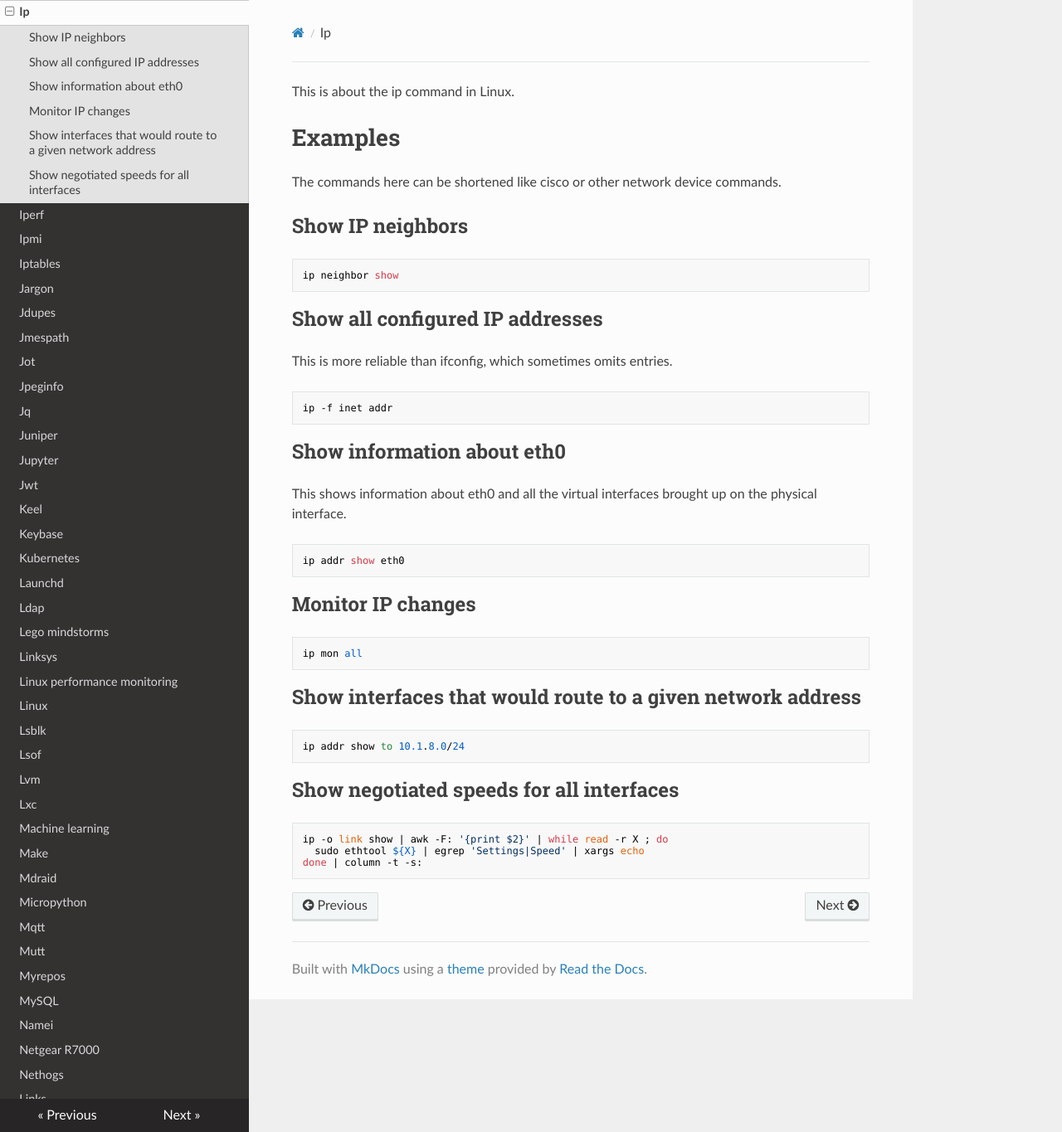
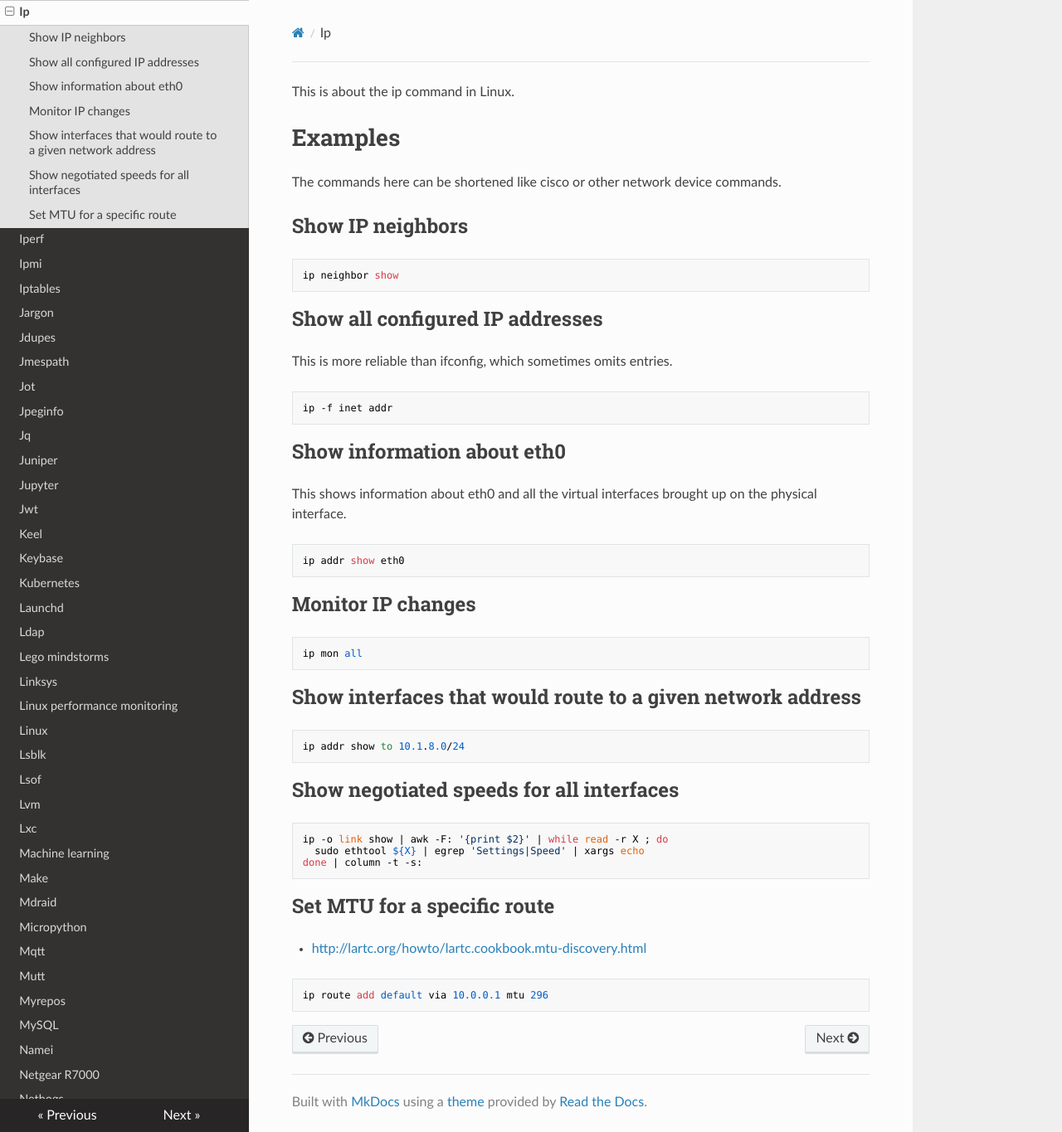
Before and after one commit to lando-cal/tech-notes, an MkDocs documentation site: the page built from docs/ip.md, in a window 1280 px wide and 1365 px high. Shown: the whole window at 83% size. Built offline with MkDocs 1.6.1, drawn with Linux system fonts in a browser that asks for light colours; nearby versions of some CDN libraries.

Commit message:
Add mtu route example

````diff
--- a/docs/ip.md
+++ b/docs/ip.md
@@ -42,3 +42,11 @@ ip -o link show | awk -F: '{print $2}' | while read -r X ; do
   sudo ethtool ${X} | egrep 'Settings|Speed' | xargs echo
 done | column -t -s:
 ```
+
+## Set MTU for a specific route
+
+- <http://lartc.org/howto/lartc.cookbook.mtu-discovery.html>
+
+```
+ip route add default via 10.0.0.1 mtu 296
+```
````
